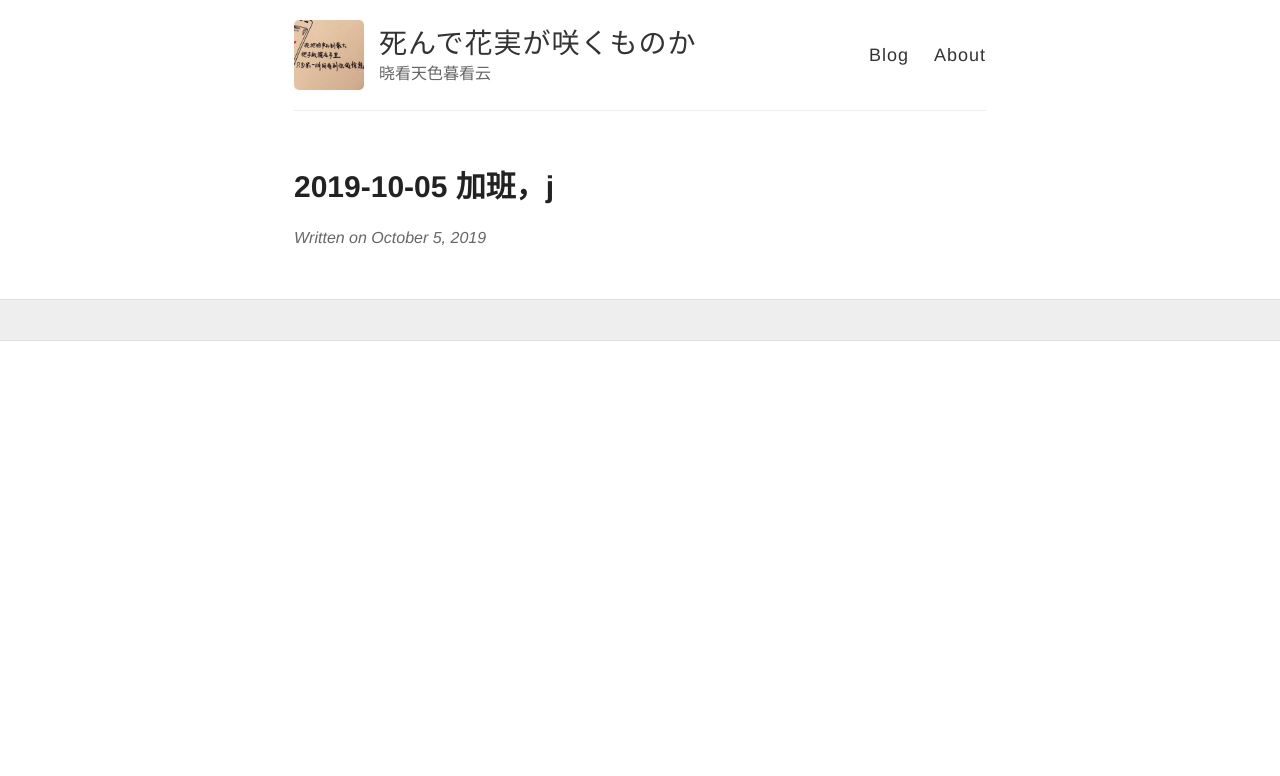
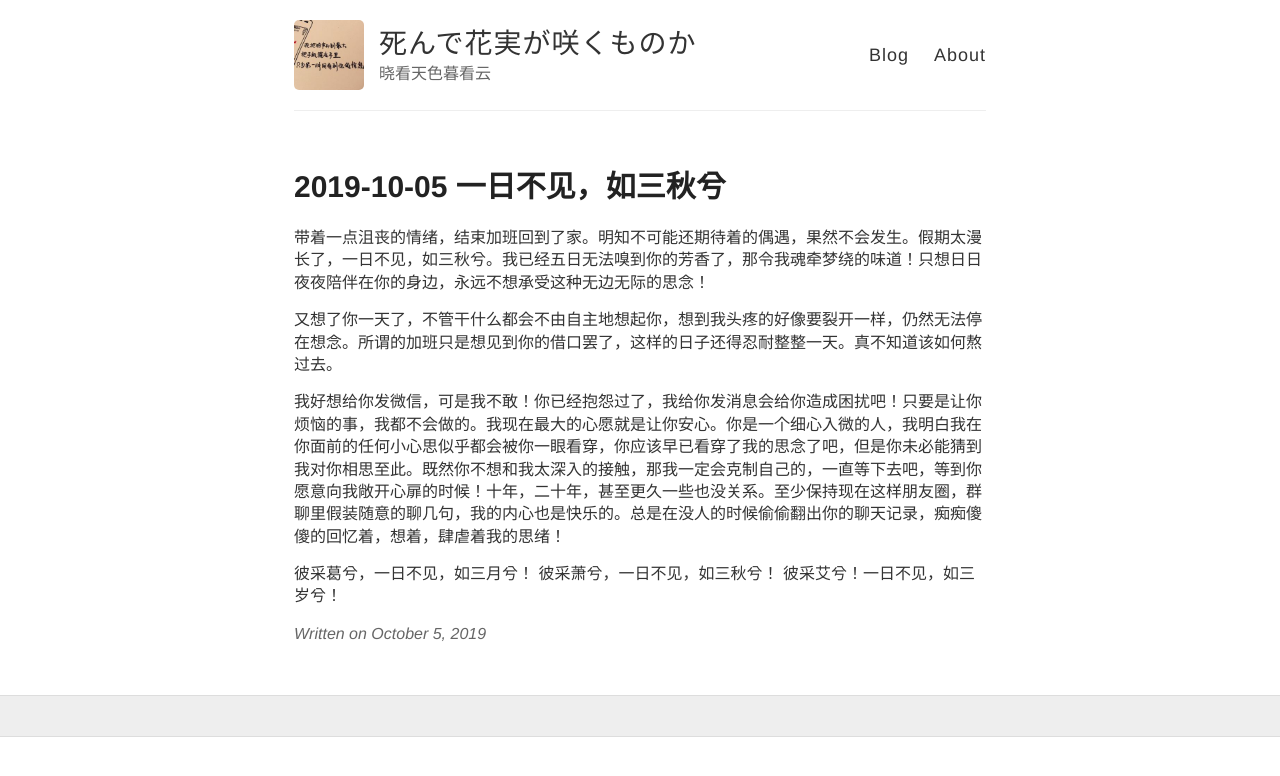
Before and after one commit to wiki650/wiki650.github.io, a Jekyll site: the page built from _posts/2019-10-5-wiki4.md, in a window 1280 px wide. Shown: the top 776 px of the page. Built offline with Jekyll 4.4.1, drawn with Linux system fonts in a browser that asks for light colours.

Commit message:
Update 2019-10-5-wiki4.md

```diff
--- a/_posts/2019-10-5-wiki4.md
+++ b/_posts/2019-10-5-wiki4.md
@@ -1,4 +1,15 @@
 ---
 layout: post
-title: 2019-10-05 加班，j
+title: 2019-10-05 一日不见，如三秋兮
 ---
+
+带着一点沮丧的情绪，结束加班回到了家。明知不可能还期待着的偶遇，果然不会发生。假期太漫长了，一日不见，如三秋兮。我已经五日无法嗅到你的芳香了，那令我魂牵梦绕的味道！只想日日夜夜陪伴在你的身边，永远不想承受这种无边无际的思念！
+
+又想了你一天了，不管干什么都会不由自主地想起你，想到我头疼的好像要裂开一样，仍然无法停在想念。所谓的加班只是想见到你的借口罢了，这样的日子还得忍耐整整一天。真不知道该如何熬过去。
+
+我好想给你发微信，可是我不敢！你已经抱怨过了，我给你发消息会给你造成困扰吧！只要是让你烦恼的事，我都不会做的。我现在最大的心愿就是让你安心。你是一个细心入微的人，我明白我在你面前的任何小心思似乎都会被你一眼看穿，你应该早已看穿了我的思念了吧，但是你未必能猜到我对你相思至此。既然你不想和我太深入的接触，那我一定会克制自己的，一直等下去吧，等到你愿意向我敞开心扉的时候！十年，二十年，甚至更久一些也没关系。至少保持现在这样朋友圈，群聊里假装随意的聊几句，我的内心也是快乐的。总是在没人的时候偷偷翻出你的聊天记录，痴痴傻傻的回忆着，想着，肆虐着我的思绪！
+
+
+彼采葛兮，一日不见，如三月兮！
+彼采萧兮，一日不见，如三秋兮！
+彼采艾兮！一日不见，如三岁兮！
```
